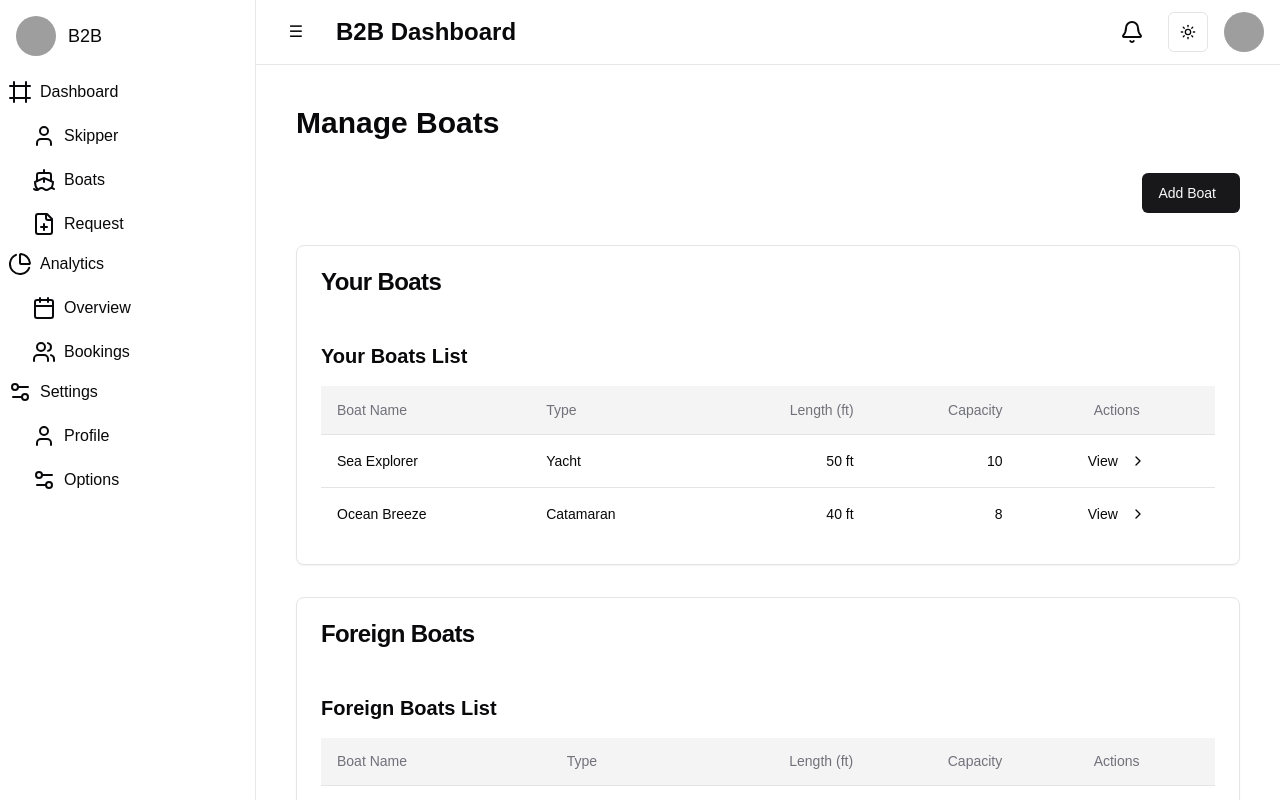
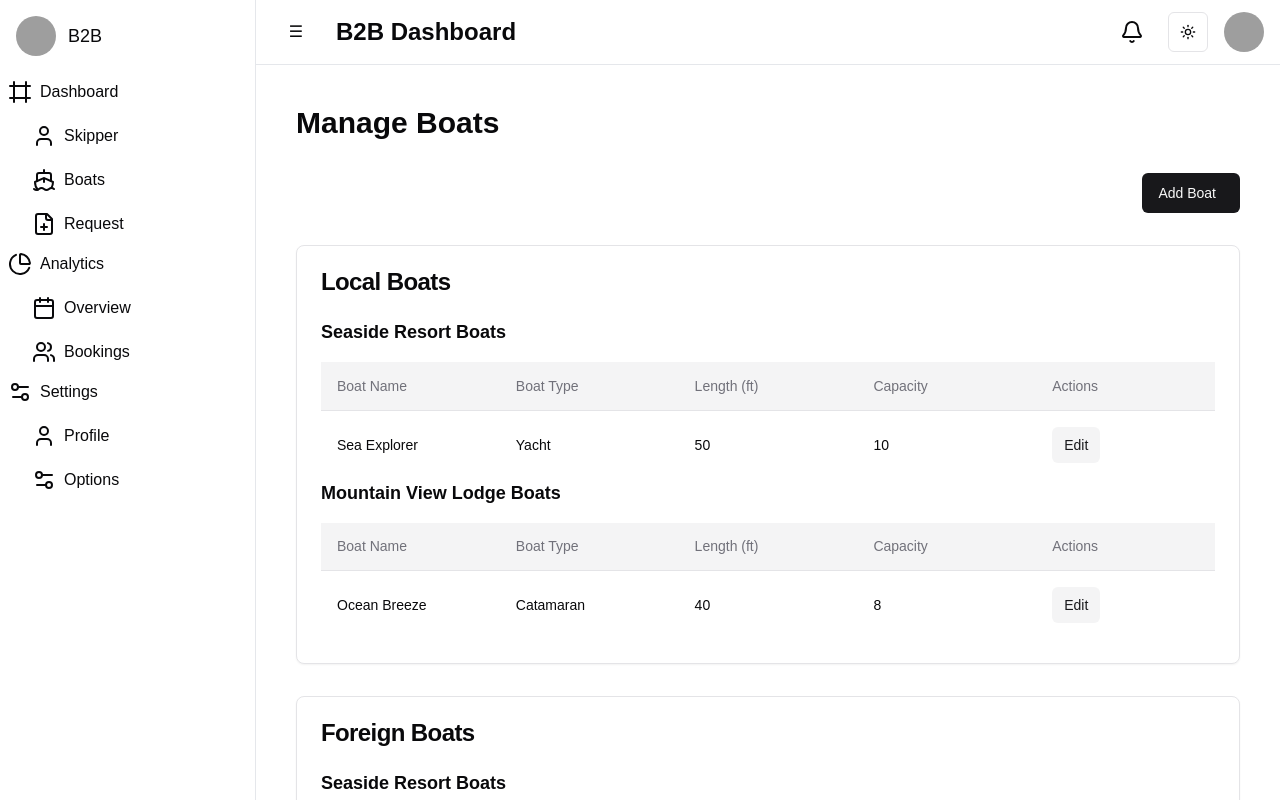
Before and after one commit to nikolaspan/saile_design, a Next.js app: page /dashboard/b2b/boats in a window 1280 px wide. Built offline with nearby package versions, Linux system fonts and the light colour scheme; grey boxes are pictures that could not be loaded.

Commit message:
first commit2

```diff
--- a/app/dashboard/b2b/boats/page.tsx
+++ b/app/dashboard/b2b/boats/page.tsx
@@ -14,6 +14,7 @@ const localBoatsData: Boat[] = [
     type: "Yacht",
     length: 50,
     capacity: 10,
+    hotel: "Seaside Resort",
   },
   {
     id: 2,
@@ -21,6 +22,7 @@ const localBoatsData: Boat[] = [
     type: "Catamaran",
     length: 40,
     capacity: 8,
+    hotel: "Mountain View Lodge",
   },
 ];
 
@@ -31,6 +33,7 @@ const foreignBoatsData: Boat[] = [
     type: "Monohull",
     length: 60,
     capacity: 12,
+    hotel: "Seaside Resort",
   },
   {
     id: 102,
@@ -38,6 +41,7 @@ const foreignBoatsData: Boat[] = [
     type: "RIB",
     length: 30,
     capacity: 6,
+    hotel: "Mountain View Lodge",
   },
 ];
 
@@ -56,20 +60,38 @@ export default function BoatsPage() {
         <div className="flex justify-end">
           <AddBoatDialog onAdd={handleAddLocalBoat} />
         </div>
+
+        {/* LOCAL BOATS */}
         <Card>
           <CardHeader>
-            <CardTitle>Your Boats</CardTitle>
+            <CardTitle>Local Boats</CardTitle>
           </CardHeader>
           <CardContent>
-            <BoatsTable boats={localBoats} title="Your Boats List" />
+            <BoatsTable
+              boats={localBoats.filter((boat) => boat.hotel === "Seaside Resort")}
+              title="Seaside Resort Boats"
+            />
+            <BoatsTable
+              boats={localBoats.filter((boat) => boat.hotel === "Mountain View Lodge")}
+              title="Mountain View Lodge Boats"
+            />
           </CardContent>
         </Card>
+
+        {/* FOREIGN BOATS */}
         <Card>
           <CardHeader>
             <CardTitle>Foreign Boats</CardTitle>
           </CardHeader>
           <CardContent>
-            <BoatsTable boats={foreignBoats} title="Foreign Boats List" />
+            <BoatsTable
+              boats={foreignBoats.filter((boat) => boat.hotel === "Seaside Resort")}
+              title="Seaside Resort Boats"
+            />
+            <BoatsTable
+              boats={foreignBoats.filter((boat) => boat.hotel === "Mountain View Lodge")}
+              title="Mountain View Lodge Boats"
+            />
           </CardContent>
         </Card>
       </div>
--- a/app/dashboard/b2b/page.tsx
+++ b/app/dashboard/b2b/page.tsx
@@ -1,27 +1,27 @@
 "use client";
-
 
 import DashboardLayout from "../../layouts/DashboardLayout";
 import { Card, CardContent, CardHeader, CardTitle } from "@/components/ui/card";
 import { parseISO, isToday } from "date-fns";
 import { Button } from "@/components/ui/button";
+// Import useRouter from next/navigation for client components in the app directory
+import { useRouter } from "next/navigation";
 
-// Import JSON data
 import tripsData from "@/components/boats/trips.json";
-
-// Import TripsTable from components/boats
 import TripsTable from "@/components/boats/TripsTable";
 
-
 export default function B2BDashboard() {
-
-
-  // Function to get trip status
+  const router = useRouter(); // Now using next/navigation
 
   // Get today's bookings
   const todaysBookings = tripsData.trips.filter((trip) =>
     isToday(parseISO(trip.date))
   );
+
+  // Type the parameter 'id' as a number (adjust if your ID is a string)
+  const handleBookingClick = (id: number) => {
+    router.push(`/dashboard/b2b/bookings/${id}`);
+  };
 
   return (
     <DashboardLayout role="B2B">
@@ -41,7 +41,11 @@ export default function B2BDashboard() {
             {todaysBookings.length > 0 ? (
               <ul className="space-y-2">
                 {todaysBookings.map((trip) => (
-                  <li key={trip.id} className="flex justify-between">
+                  <li
+                    key={trip.id}
+                    className="flex justify-between cursor-pointer"
+                    onClick={() => handleBookingClick(trip.id)}
+                  >
                     <span>
                       {trip.itineraryName} - {trip.charterType}
                     </span>
@@ -57,9 +61,6 @@ export default function B2BDashboard() {
           </CardContent>
         </Card>
 
-        {/* Filters */}
-
-
         {/* Replace current table with TripsTable */}
         <TripsTable />
       </div>
--- a/components/b2b/boats/AddBoatDialog.tsx
+++ b/components/b2b/boats/AddBoatDialog.tsx
@@ -25,6 +25,7 @@ export type Boat = {
   type: string;
   length: number;
   capacity: number;
+  hotel: string; // Added hotel field
 };
 
 type AddBoatDialogProps = {
@@ -37,12 +38,13 @@ export default function AddBoatDialog({ onAdd }: AddBoatDialogProps) {
     type: "Catamaran",
     length: 0,
     capacity: 0,
+    hotel: "Seaside Resort", // Default hotel
   });
 
   const handleAddBoat = () => {
-    if (!newBoat.name || newBoat.length <= 0 || newBoat.capacity <= 0) return;
+    if (!newBoat.name || newBoat.length <= 0 || newBoat.capacity <= 0 || !newBoat.hotel) return;
     onAdd(newBoat);
-    setNewBoat({ name: "", type: "Catamaran", length: 0, capacity: 0 });
+    setNewBoat({ name: "", type: "Catamaran", length: 0, capacity: 0, hotel: "Seaside Resort" });
   };
 
   return (
@@ -99,6 +101,22 @@ export default function AddBoatDialog({ onAdd }: AddBoatDialogProps) {
               setNewBoat({ ...newBoat, capacity: Number(e.target.value) })
             }
           />
+          <Label>Hotel</Label>
+          <Select
+            value={newBoat.hotel}
+            onValueChange={(value) => setNewBoat({ ...newBoat, hotel: value })}
+          >
+            <SelectTrigger className="w-full">
+              <SelectValue placeholder="Select Hotel" />
+            </SelectTrigger>
+            <SelectContent>
+              {["Seaside Resort", "Mountain View Lodge"].map((hotel) => (
+                <SelectItem key={hotel} value={hotel}>
+                  {hotel}
+                </SelectItem>
+              ))}
+            </SelectContent>
+          </Select>
           <Button onClick={handleAddBoat} variant="default" className="w-full">
             Add Boat
           </Button>
--- a/components/b2b/boats/BoatsTable.tsx
+++ b/components/b2b/boats/BoatsTable.tsx
@@ -1,61 +1,73 @@
 "use client";
 
-import { useRouter } from "next/navigation";
+import React from "react";
 import {
   Table,
+  TableHeader,
+  TableRow,
+  TableHead,
   TableBody,
   TableCell,
-  TableHead,
-  TableHeader,
-  TableRow,
 } from "@/components/ui/table";
 import { Button } from "@/components/ui/button";
-import { ChevronRight } from "lucide-react";
-import { Boat } from "./AddBoatDialog";
+import { useRouter } from "next/navigation";
 
-type BoatsTableProps = {
+export interface Boat {
+  id: number;
+  name: string;
+  type: string;
+  length: number;
+  capacity: number;
+  hotel: string;
+}
+
+interface BoatsTableProps {
   boats: Boat[];
   title: string;
-};
+}
 
 export default function BoatsTable({ boats, title }: BoatsTableProps) {
   const router = useRouter();
 
+  const navigateToBoat = (id: number) => {
+    router.push(`/dashboard/b2b/boats/${id}`);
+  };
+
   return (
-    <div className="mt-6">
-      <h2 className="text-xl font-semibold mb-4">{title}</h2>
-      <div className="overflow-x-auto">
-        <Table>
+    <div className="space-y-4 overflow-x-auto">
+      <h2 className="text-lg font-semibold">{title}</h2>
+      <Table className="min-w-full table-fixed">
         <TableHeader>
           <TableRow>
-              <TableHead className="text-left px-4 py-2">Boat Name</TableHead>
-              <TableHead className="text-left px-4 py-2">Type</TableHead>
-              <TableHead className="text-right px-4 py-2">Length (ft)</TableHead>
-              <TableHead className="text-right px-4 py-2">Capacity</TableHead>
-              <TableHead className="text-center px-4 py-2">Actions</TableHead>
+            {/* Removed Hotel column */}
+            <TableHead className="w-1/5">Boat Name</TableHead>
+            <TableHead className="w-1/5">Boat Type</TableHead>
+            <TableHead className="w-1/5">Length (ft)</TableHead>
+            <TableHead className="w-1/5">Capacity</TableHead>
+            <TableHead className="w-1/5">Actions</TableHead>
           </TableRow>
         </TableHeader>
         <TableBody>
           {boats.map((boat) => (
-              <TableRow key={boat.id}>
-                <TableCell className="px-4 py-2">{boat.name}</TableCell>
-                <TableCell className="px-4 py-2">{boat.type}</TableCell>
-                <TableCell className="px-4 py-2 text-right">
-                  {boat.length} ft
-                </TableCell>
-                <TableCell className="px-4 py-2 text-right">
-                  {boat.capacity}
-                </TableCell>
-                <TableCell className="px-4 py-2 text-center">
+            <TableRow
+              key={boat.id}
+              className="cursor-pointer "
+              onClick={() => navigateToBoat(boat.id)}
+            >
+              <TableCell className="w-1/5">{boat.name}</TableCell>
+              <TableCell className="w-1/5">{boat.type}</TableCell>
+              <TableCell className="w-1/5">{boat.length}</TableCell>
+              <TableCell className="w-1/5">{boat.capacity}</TableCell>
+              <TableCell className="w-1/5">
                 <Button
+                  variant="secondary"
                   size="sm"
-                    variant="ghost"
-                    onClick={() => {
-                      sessionStorage.setItem("selectedBoatId", boat.id.toString());
-                      router.push(`/dashboard/b2b/boats/${boat.id}`);
+                  onClick={(e) => {
+                    e.stopPropagation();
+                    navigateToBoat(boat.id);
                   }}
                 >
-                    View <ChevronRight className="w-4 h-4 ml-1" />
+                  Edit
                 </Button>
               </TableCell>
             </TableRow>
@@ -63,6 +75,5 @@ export default function BoatsTable({ boats, title }: BoatsTableProps) {
         </TableBody>
       </Table>
     </div>
-    </div>
   );
 }
```
Lines whose indentation alone changed are shown as unchanged.
